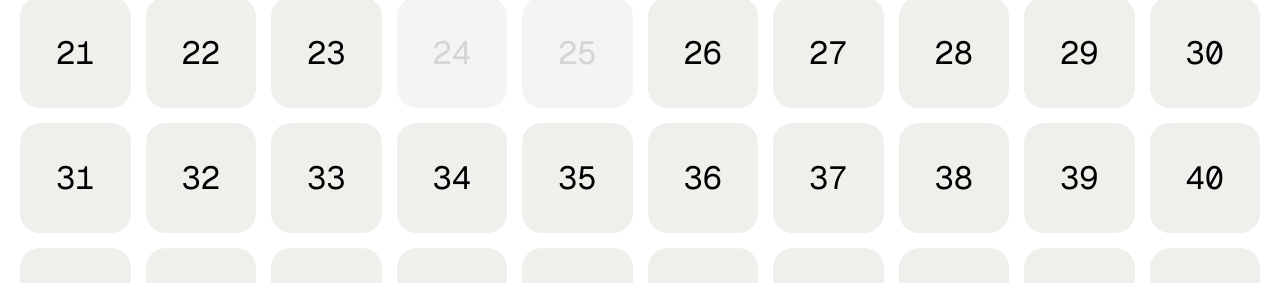
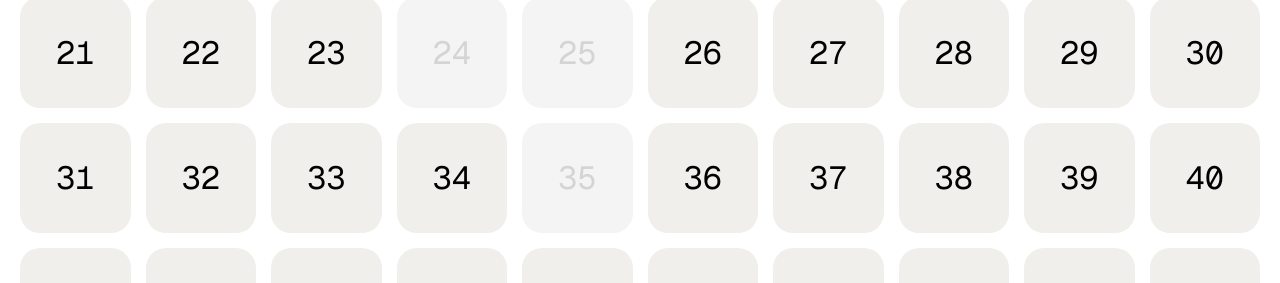
Before and after one commit to hwhong/animation, a Next.js app: page / in a window 1280 px wide. Shown: the part 274-557 px from the top of the page. Built offline with nearby package versions, Linux system fonts and the light colour scheme.

Commit message:
fix: minor cleanup

```diff
--- a/src/app/main.tsx
+++ b/src/app/main.tsx
@@ -66,7 +66,7 @@ export function Main() {
 
   const onItemClick = (index: number) => setSelectedItem(index);
 
-  const incompletes = [5, 17, 24, 25];
+  const incompletes = [5, 17, 24, 25, 35];
 
   const components = [
     <></>,
--- a/src/v2/10/infinite-line-demo.module.css
+++ b/src/v2/10/infinite-line-demo.module.css
@@ -1,5 +1,5 @@
 .root {
-  border: 1px solid #d4d4d4;
+  border: var(--size0) solid var(--gray100);
   padding: 8px;
   border-radius: 4px;
   font-size: 24px;
--- a/src/v2/40/scroll-frame.module.css
+++ b/src/v2/40/scroll-frame.module.css
@@ -19,6 +19,8 @@
   justify-self: center;
   align-self: start;
   border-radius: var(--size4);
+  padding: var(--size4);
+  color: var(--gray300);
 }
 
 .background {
--- a/src/v2/40/scroll-frame.tsx
+++ b/src/v2/40/scroll-frame.tsx
@@ -138,6 +138,8 @@ function Block({ scrollY, customStyle }: BlockProps) {
         height,
         backgroundColor,
       }}
-    />
+    >
+      Scroll
+    </motion.div>
   );
 }
```
